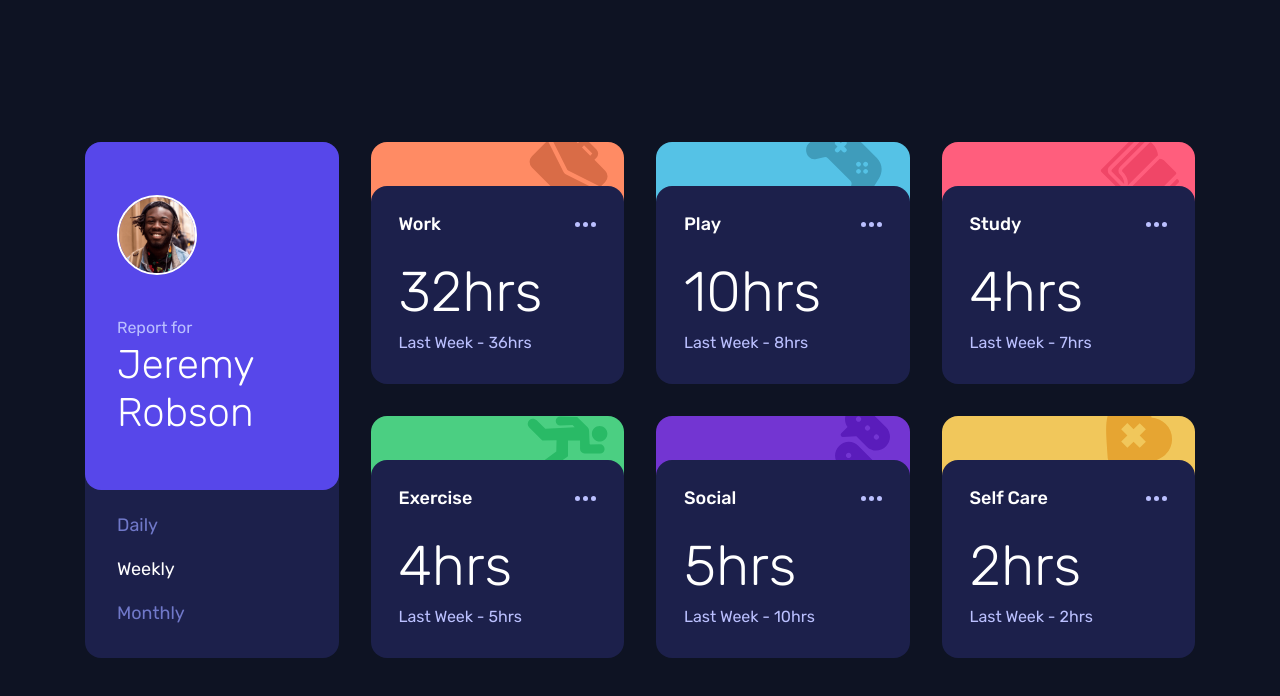
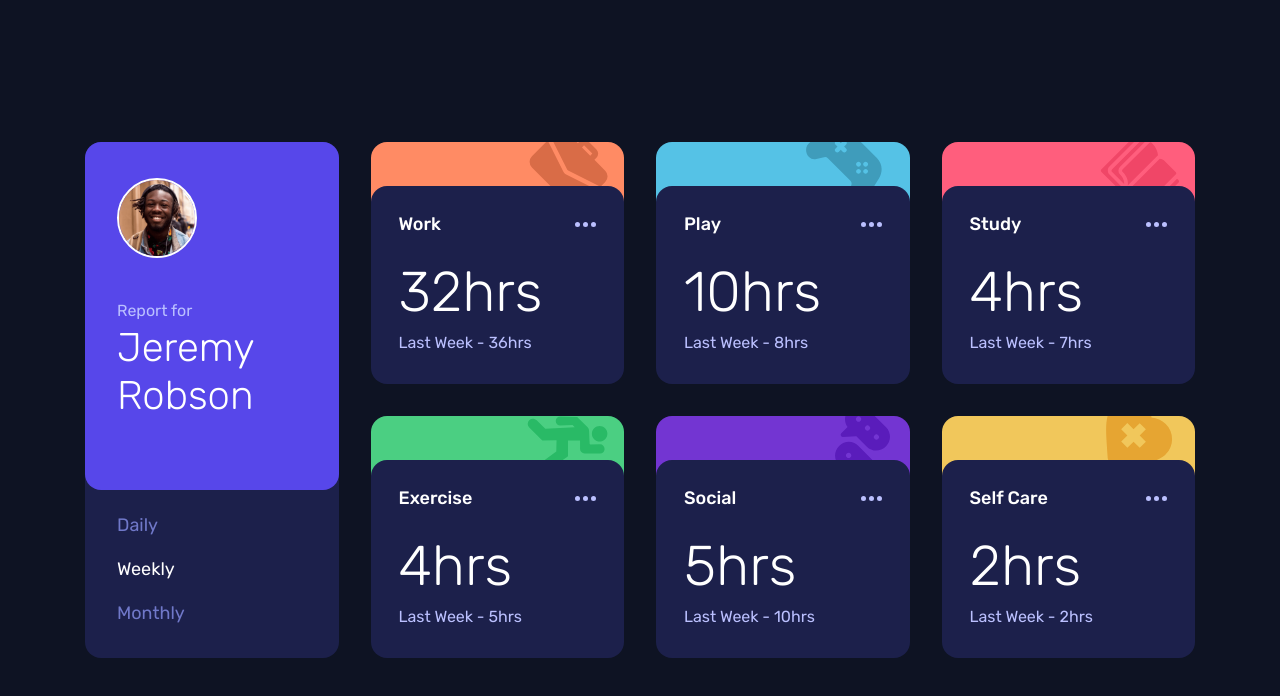
Before and after one commit to dcdm3g/time-tracking-dashboard, a Next.js app: page / in a window 1280 px wide. Shown: the top 696 px of the page. Built offline with nearby package versions, Linux system fonts and the light colour scheme.

Commit message:
fix: fix sidebar ui

```diff
--- a/src/components/sidebar.tsx
+++ b/src/components/sidebar.tsx
@@ -4,7 +4,7 @@ import Image from 'next/image'
 export function Sidebar() {
   return (
     <aside className="flex flex-col overflow-hidden rounded-2xl bg-dark-blue xl:row-span-2">
-      <div className="flex items-center justify-center gap-5 rounded-b-2xl bg-blue py-9 xl:flex-1 xl:flex-col xl:items-start xl:gap-11 xl:px-8 xl:py-0">
+      <div className="flex items-center justify-center gap-5 rounded-b-2xl bg-blue py-9 xl:flex-1 xl:flex-col xl:items-start xl:justify-start xl:gap-11 xl:px-8 xl:pb-0">
         <div className="relative size-16 rounded-full border-2 border-white xl:size-20">
           <Image src="/image-jeremy.png" alt="Jeremy Robson" fill />
         </div>
```
